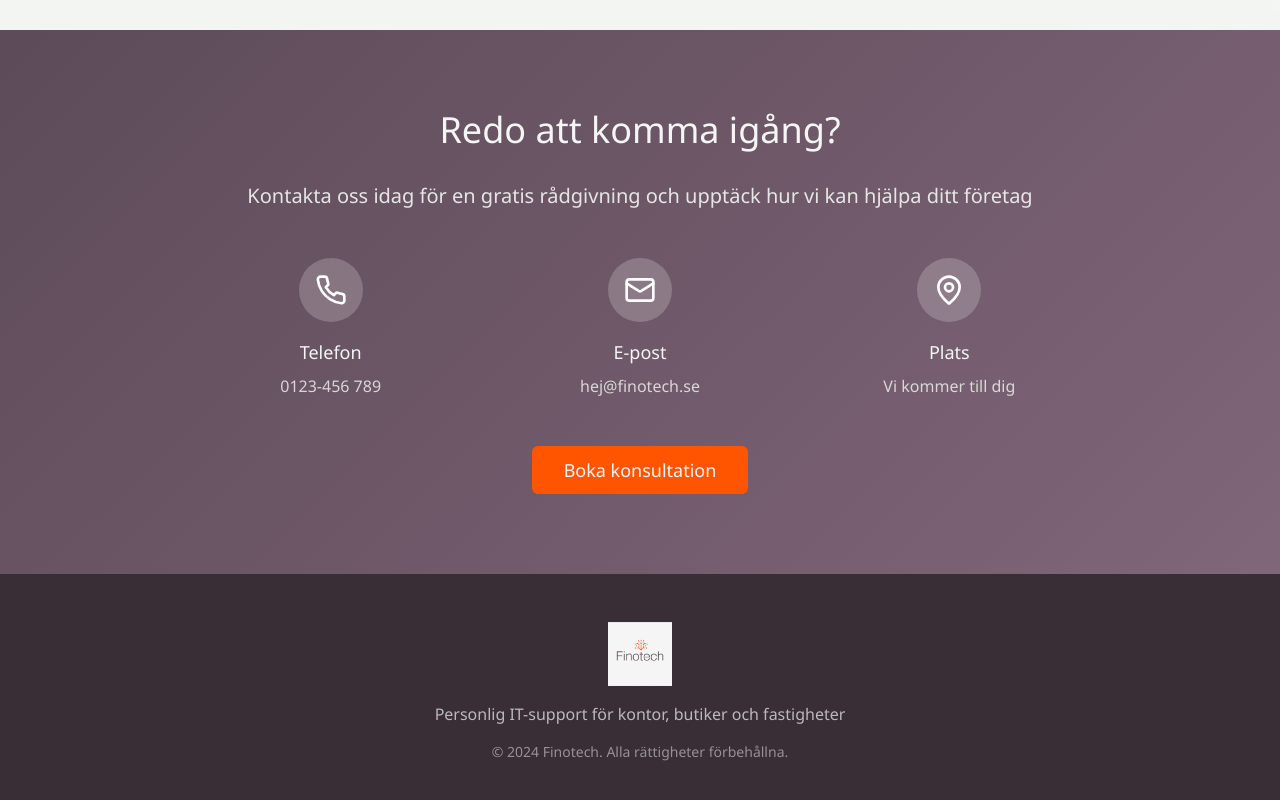
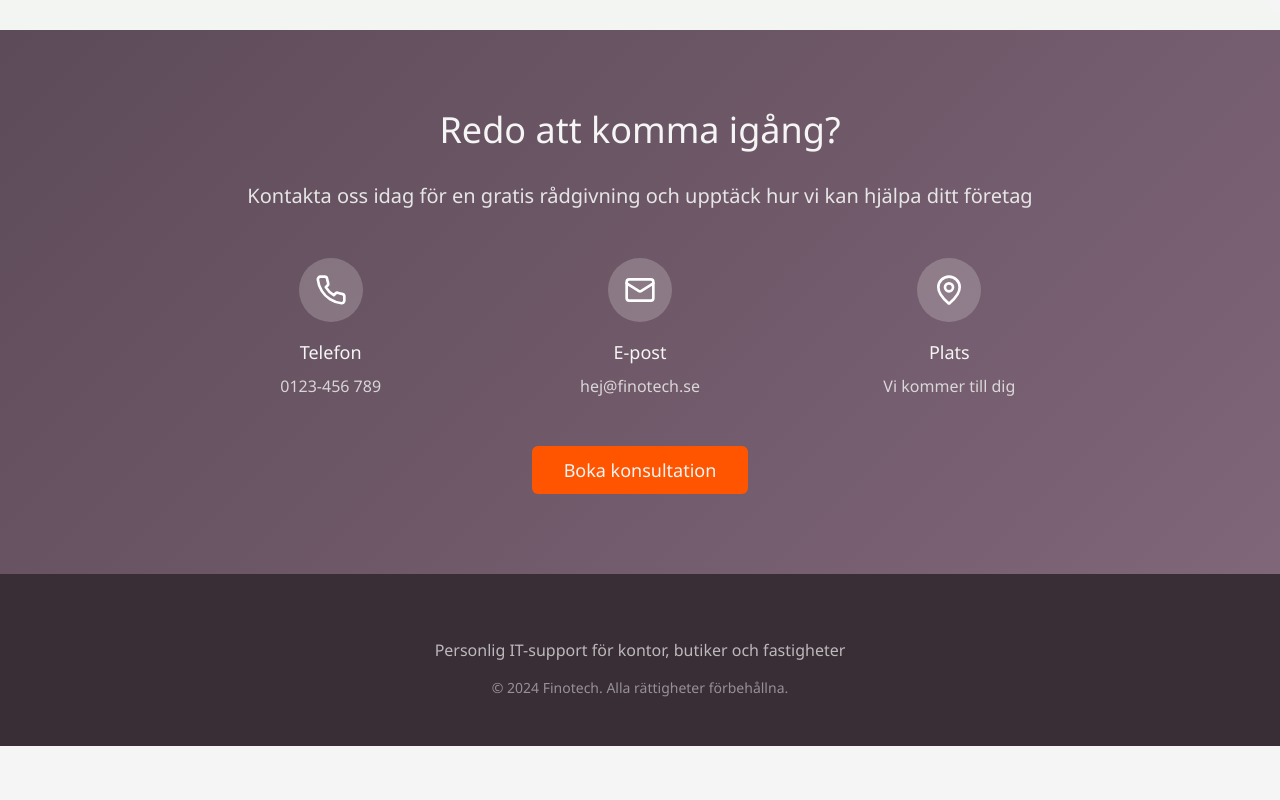
Before and after one commit to finot-png/finotech-connect-hub, a React (Vite) app: page / in a window 1280 px wide. Shown: the part 2529-3329 px from the top of the page. After the commit the page ends 3275 px from the top, so only its background shows below. Built offline with nearby package versions, Linux system fonts and the light colour scheme; the HTML template or start-up script is replaced by a standard one; a web font is replaced by a local one.

Commit message:
Visual edit in Lovable

```diff
--- a/src/pages/Index.tsx
+++ b/src/pages/Index.tsx
@@ -206,7 +206,7 @@ const Index = () => {
         <div className="container mx-auto px-4">
            <div className="text-center">
             <div className="flex items-center justify-center mb-4">
-              <img src={finotechLogo} alt="Finotech" className="h-16" />
+
             </div>
             <p className="font-body text-primary-foreground/70 mb-4">
               Personlig IT-support för kontor, butiker och fastigheter
```
